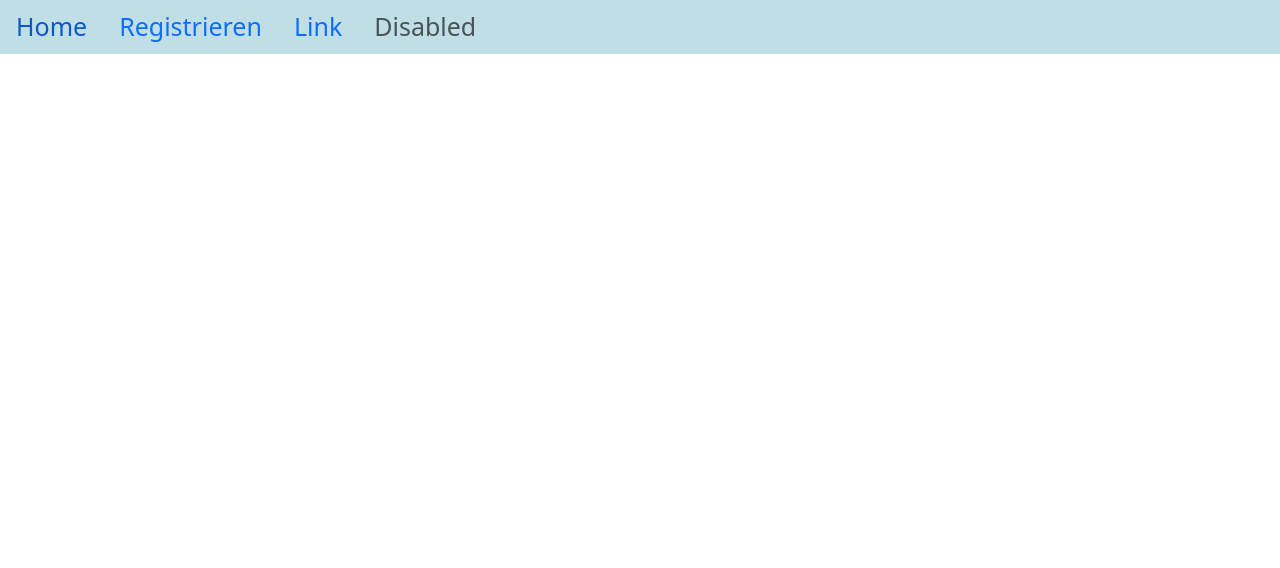
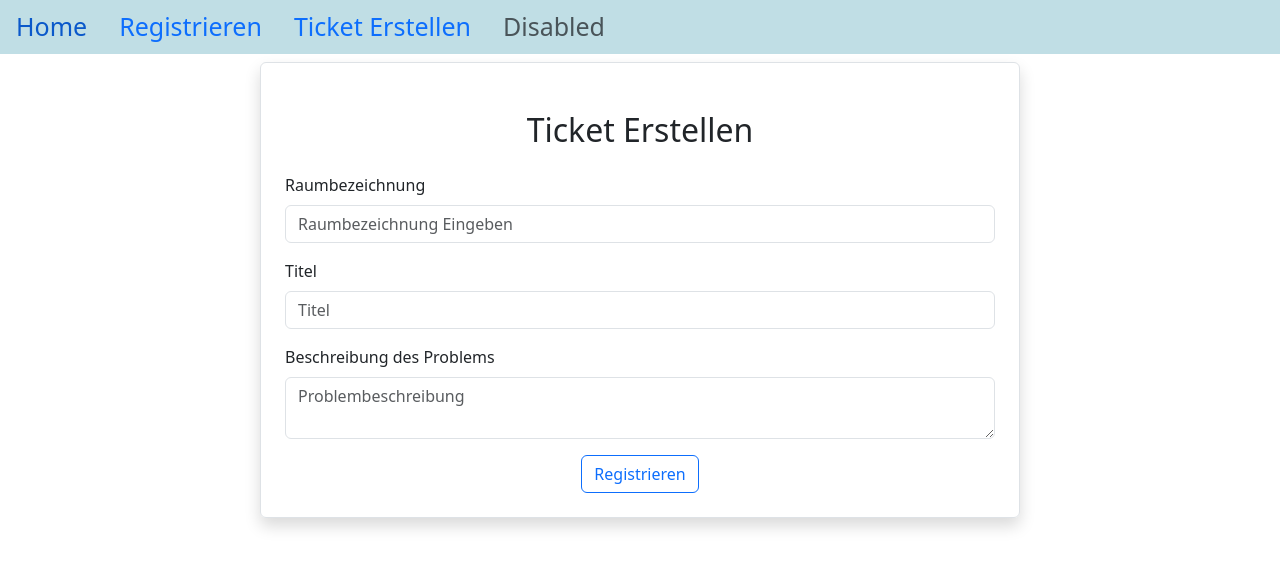
Before and after one commit to therealone989/frontend-fullstack, a React (Create React App) app: page /addticket in a window 1280 px wide. Shown: the top 568 px of the page. Built offline with nearby package versions, Linux system fonts and the light colour scheme.

Commit message:
Ticket Erstellen check

```diff
--- a/src/App.js
+++ b/src/App.js
@@ -4,6 +4,7 @@ import Navbar from './layout/Navbar';
 import Home from './pages/Home';
 import { BrowserRouter as Router,Routes,Route } from 'react-router-dom';
 import AddUser from './users/AddUser';
+import AddTicket from './users/AddTicket';
 
 function App() {
   return (<div className="App">
@@ -12,6 +13,7 @@ function App() {
     <Routes>
       <Route exact path="/" element={<Home/>}/>
       <Route exact path="/adduser" element={<AddUser/>}/>
+      <Route exact path="/addticket" element={<AddTicket/>}/>
     </Routes>
     </Router>
 
--- a/src/layout/Navbar.js
+++ b/src/layout/Navbar.js
@@ -8,7 +8,7 @@ export default function Navbar() {
   <Link className="nav-link" aria-current="page" to="/">Home</Link>
   <Link className="nav-link" to="/adduser">Registrieren
   </Link>
-  <a className="nav-link" href="#">Link</a>
+  <Link className="nav-link" to="/addticket">Ticket Erstellen</Link>
   <a className="nav-link disabled" aria-disabled="true">Disabled</a>
 </nav>
 </div>
--- /dev/null
+++ b/src/users/AddTicket.js
@@ -0,0 +1,104 @@
+import React from 'react'
+import axios from 'axios';
+import { useNavigate } from 'react-router-dom';
+import { useState } from 'react';
+
+export default function AddTicket() {
+
+    function formatTime(date) {
+        const pad = (num, size = 2) => num.toString().padStart(size, '0');
+
+        let year = date.getFullYear();
+        let month = pad(date.getMonth() + 1);
+        let day = pad(date.getDate());
+        let hours = pad(date.getHours());
+        let minutes = pad(date.getMinutes());
+        let seconds = pad(date.getSeconds());
+        let milliseconds = pad(date.getMilliseconds(), 3);
+
+        // Für die Zeitzone können wir UTC oder die lokale Zeitzone verwenden
+        // UTC: 'Z'
+        // Lokale Zeitzone: Hier wird ein einfaches Format verwendet,
+        // aber es wird nicht das exakte ISO 8601-Format sein
+        let timeZoneOffset = -date.getTimezoneOffset();
+        let timeZoneDifference = pad(Math.floor(Math.abs(timeZoneOffset) / 60)) + ':' + pad(Math.abs(timeZoneOffset) % 60);
+        let timeZoneFormatted = (timeZoneOffset >= 0 ? '+' : '-') + timeZoneDifference;
+
+        return `${year}-${month}-${day}T${hours}:${minutes}:${seconds}.${milliseconds}${timeZoneFormatted}`;
+    }
+    console.log(formatTime(new Date()));
+    var datetime = formatTime(new Date());
+
+
+    let navigate=useNavigate();
+
+    const [ticket,setTicket]=useState({
+        lehrerID:1,
+        raumID:1,
+        status:"offen",
+        zeit:datetime,
+        raumbezeichnung:"",
+        titel:"",
+        problem:""
+    });
+
+    const{lehrerID,raumID,status,raumbezeichnung,titel,problem,}=ticket;
+
+    const onInputChange=(e)=>{
+        setTicket({...ticket,[e.target.name]:e.target.value})
+    }
+
+    const onSubmit= async (e)=>{
+        e.preventDefault();
+        await axios.post("http://localhost:8080/ticket",ticket)
+        navigate("/");
+    }
+
+
+
+  return (
+    <div class="container">
+        <div class="row">
+            <div class="col-md-8 offset-md-2 border rounded p-4 mt-2 shadow">
+                <h2 class="text-center m-4">Ticket Erstellen</h2>
+                <form onSubmit={(e) => onSubmit(e)}>
+                <div class="mb-3 text-start">
+                    <label htmlFor="Raumbezeichnung" className="form-label">Raumbezeichnung</label>
+                    <input
+                    type="text"
+                    className="form-control"
+                    placeholder="Raumbezeichnung Eingeben"
+                    name="raumbezeichnung"
+                    value={raumbezeichnung}
+                    onChange={(e)=>onInputChange(e)}
+                    />
+                </div>
+                <div class="mb-3 text-start">
+                    <label htmlFor="Titel" className="form-label">Titel</label>
+                    <input
+                    type="text"
+                    className="form-control"
+                    placeholder="Titel"
+                    name="titel"
+                    value={titel}
+                    onChange={(e)=>onInputChange(e)}
+                    />
+                </div>
+                <div class="mb-3 text-start">
+                    <label htmlFor="Problem" className="form-label">Beschreibung des Problems</label>
+                    <textarea
+                    type="text"
+                    className="form-control"
+                    placeholder="Problembeschreibung"
+                    name="problem"
+                    value={problem}
+                    onChange={(e)=>onInputChange(e)}
+                    />
+                </div>
+                <button type="submit" className="btn btn-outline-primary">Registrieren</button>
+                </form>
+            </div>
+        </div>
+    </div>
+  );
+}
```
Also changed, not shown: src/users/Login.js (added, +7 -0 lines).
